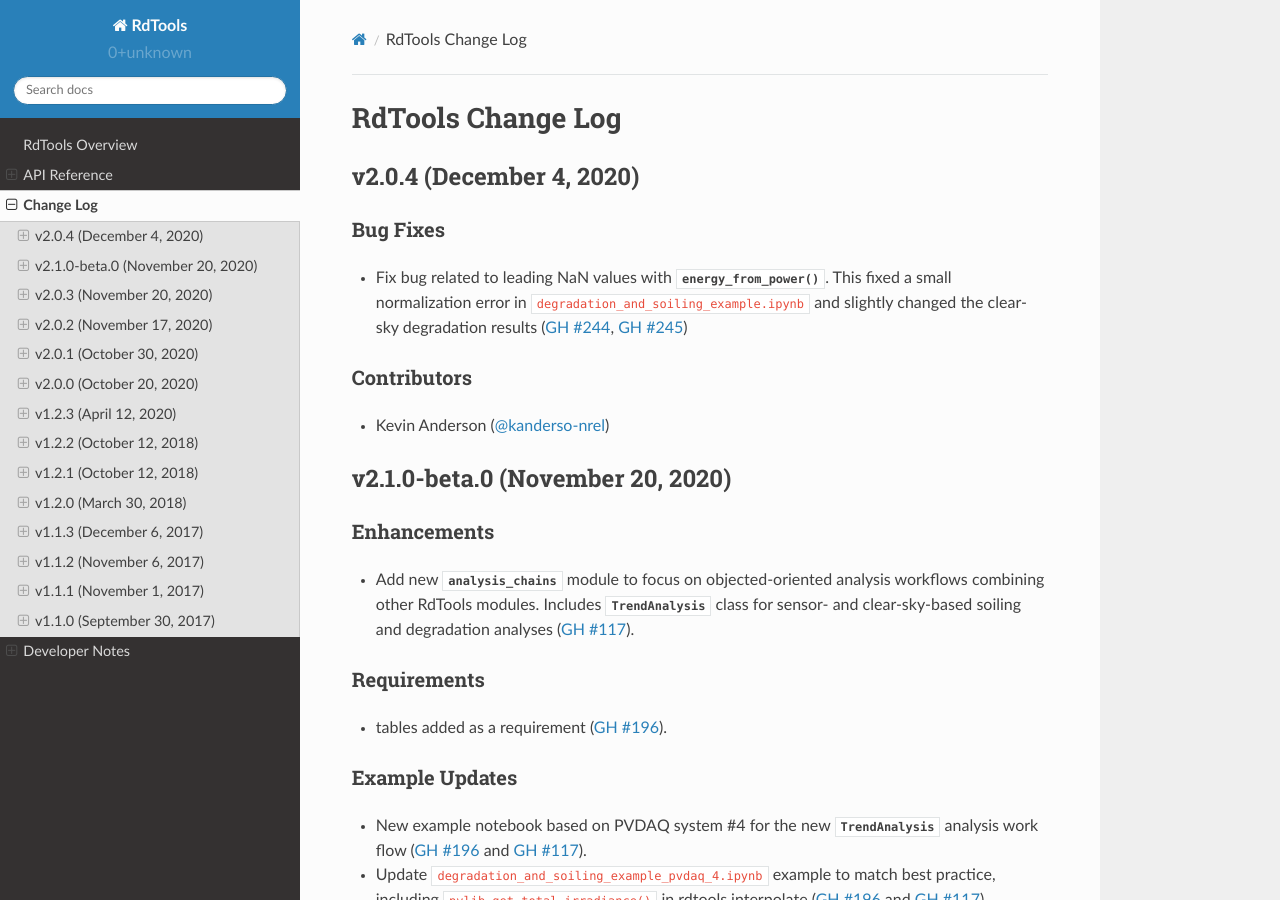
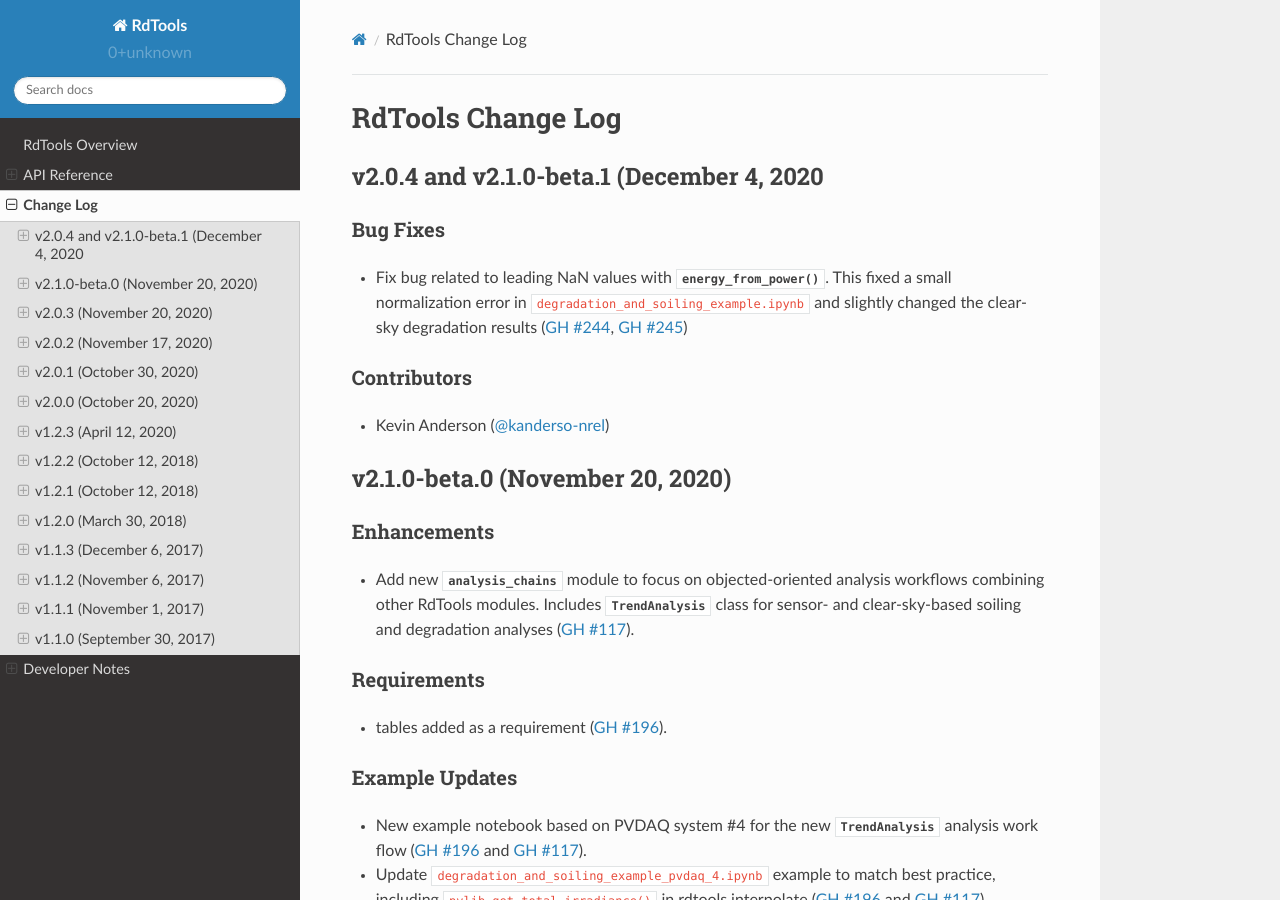
Before and after one commit to NREL/rdtools, a Sphinx documentation site: the page built from docs/sphinx/source/changelog.rst, in a window 1280 px wide and 900 px high. Built offline with Sphinx 7.4.7 and the Read the Docs theme 2.0.0, drawn with Linux system fonts in a browser that asks for light colours; pages that are not in the unit, such as notebooks, are missing from menus.

Commit message:
add beta version to change log

```diff
--- a/docs/sphinx/source/changelog/v2.0.4.rst
+++ b/docs/sphinx/source/changelog/v2.0.4.rst
@@ -1,6 +1,6 @@
-*************************
-v2.0.4 (December 4, 2020)
-*************************
+******************************************
+v2.0.4 and v2.1.0-beta.1 (December 4, 2020
+******************************************
 
 Bug Fixes
 ---------
```
